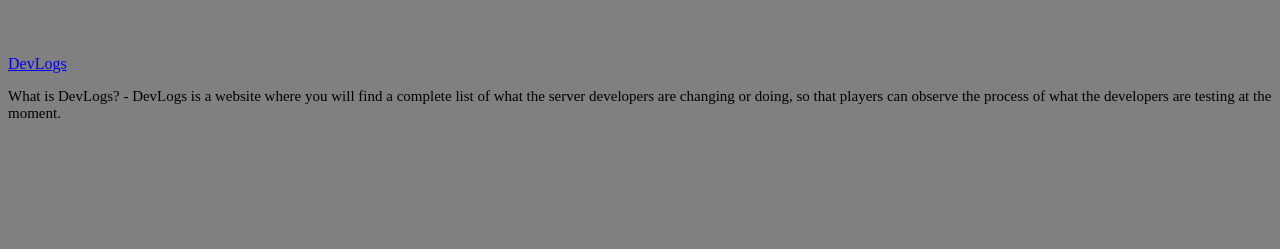
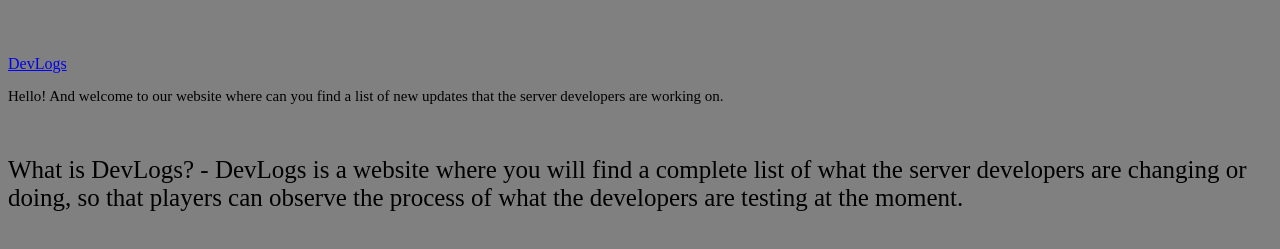
Before and after one commit to dev-ce2/devlogs, a plain HTML site: page index.html in a window 1280 px wide. Shown: the part 61-310 px from the top of the page. Drawn offline with Linux system fonts and the light colour scheme.

Commit message:
Update index.html

```diff
--- a/index.html
+++ b/index.html
@@ -10,12 +10,12 @@
 <title>DevLogs</title>
 </head>
 <body>
-<style="float:left;width:42px;height:42px;"> <h1>           Welcome to DevLogs!</h1>
+<style="float:left;width:42px;height:42px;">          <h1>Welcome to DevLogs!</h1>
 <br></br>
 <a href="devlogs.html" style="float:down">DevLogs</a>
-<p>What is DevLogs? - DevLogs is a website where you will find a complete list of what the server developers are changing or doing, so that players can observe the process of what the developers are testing at the moment.</p>
+<p>Hello! And welcome to our website where can you find a list of new updates that the server developers are working on.</p>
 <br><br/>
-<p2><p2>
+<p2>What is DevLogs? - DevLogs is a website where you will find a complete list of what the server developers are changing or doing, so that players can observe the process of what the developers are testing at the moment.<p2>
 <br><br>
 <p2><p2>
 </body>
```
